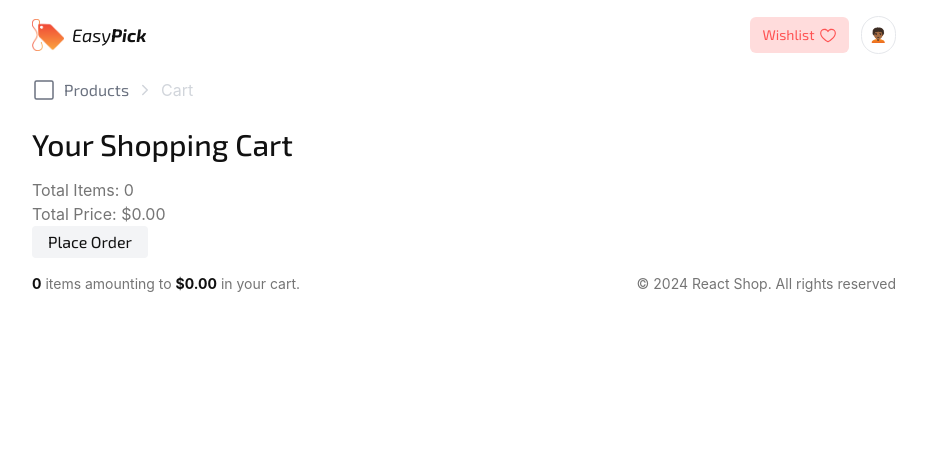
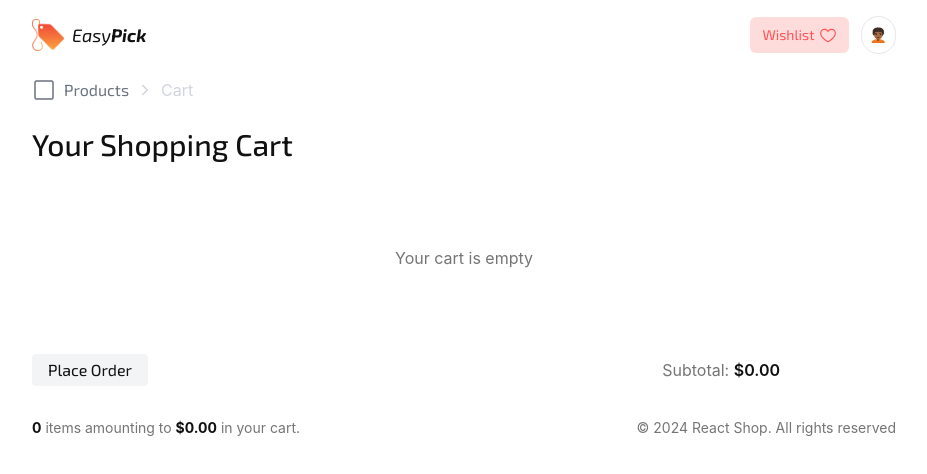
Before and after one commit to Timbar09/Cart-TypeScript-App, a React (Vite) app: page / in a window 1280 px wide. Both pictures are taken after a click on the button "Your Cart". Shown: the top 474 px of the page, without its empty margins (176-1103 px from the left). Built offline with nearby package versions, Linux system fonts and the light colour scheme.

Commit message:
Update cart list and cart item styling

```diff
--- a/src/components/Cart/CartLine.tsx
+++ b/src/components/Cart/CartLine.tsx
@@ -25,7 +25,8 @@ const CartLine = () => {
         <h2 className="text-3xl font-medium text-text-primary">Your Shopping Cart</h2>
       </header>
 
-      <ul className="flex flex-col gap-4">
+      {cart.length ? (
+        <ul className="flex flex-col gap-4 py-6">
           {cart.map((item) => (
             <CartLineItem
               key={item.sku}
@@ -35,15 +36,28 @@ const CartLine = () => {
             />
           ))}
         </ul>
+      ) : (
+        <div className="min-h-40 grid place-items-center">
+          <p>Your cart is empty</p>
+        </div>
+      )}
 
-      <div>
-        <p>Total Items: {totalItems}</p>
-        <p>Total Price: {totalPrice}</p>
-      </div>
-
+      <footer className="@container">
+        <div className="flex flex-col-reverse @sm:flex-row justify-between items-center gap-4 py-4">
           <Button handleClick={onSubmitOrder} disabled={!totalItems}>
             Place Order
           </Button>
+
+          {/* <p>Total Items: {totalItems}</p> */}
+          <div className="flex items-center gap-5">
+            <p>
+              Subtotal: <span className="text-text-primary font-semibold">{totalPrice}</span>
+            </p>
+
+            <span className="hidden @sm:block invisible px-4 md:px-8 xl:px-12"></span>
+          </div>
+        </div>
+      </footer>
     </div>
   );
 
--- a/src/components/Cart/CartLineItem.tsx
+++ b/src/components/Cart/CartLineItem.tsx
@@ -82,7 +82,9 @@ const CartLineItem = ({ item, dispatch, REDUCER_ACTIONS }: CartLineItemProps): J
             </select>
           </div>
 
-          <p aria-label="Line Total">{lineTotal}</p>
+          <p className="text-text-primary font-semibold" aria-label="Line Total">
+            {lineTotal}
+          </p>
         </div>
       </div>
 
```
Lines whose indentation alone changed are shown as unchanged.
